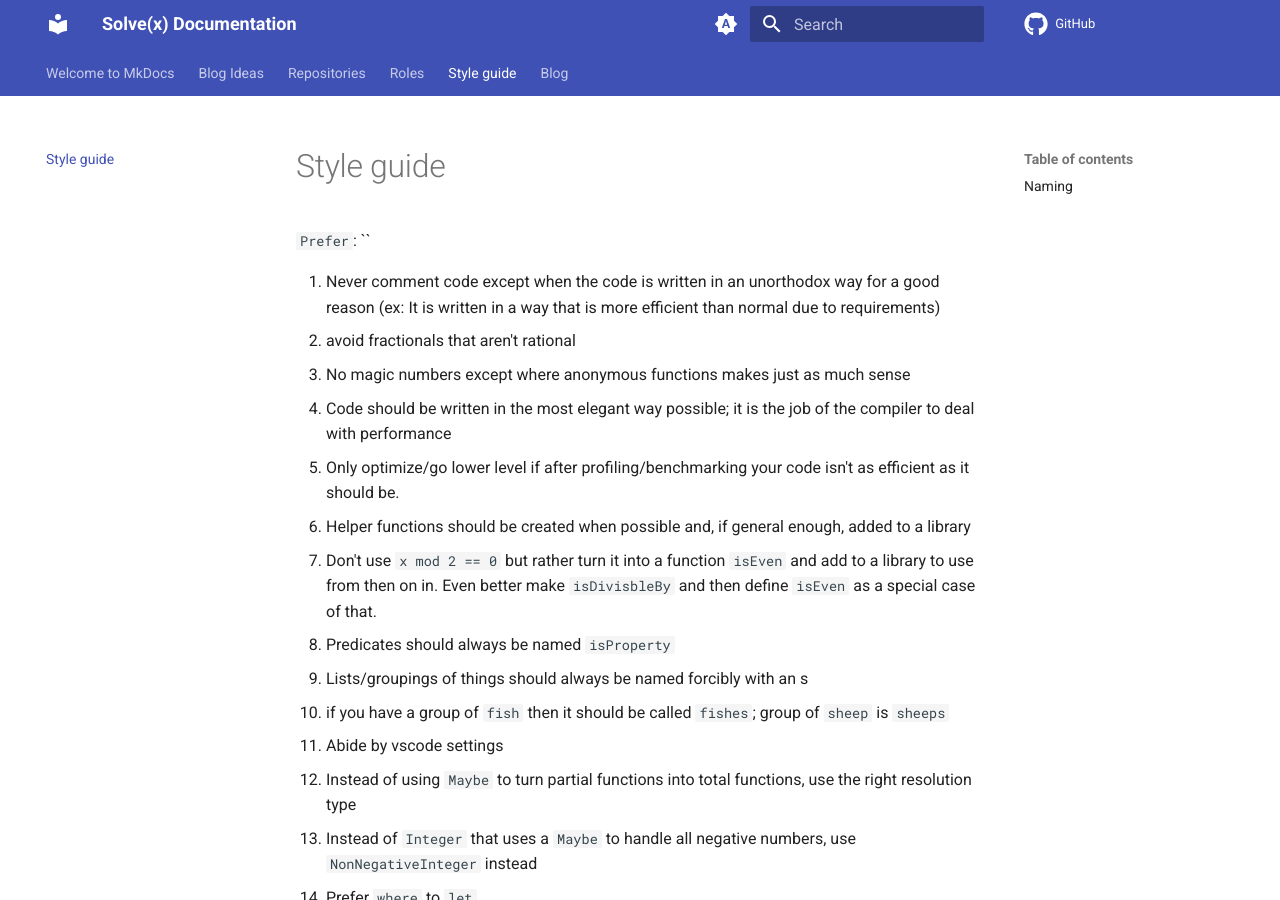
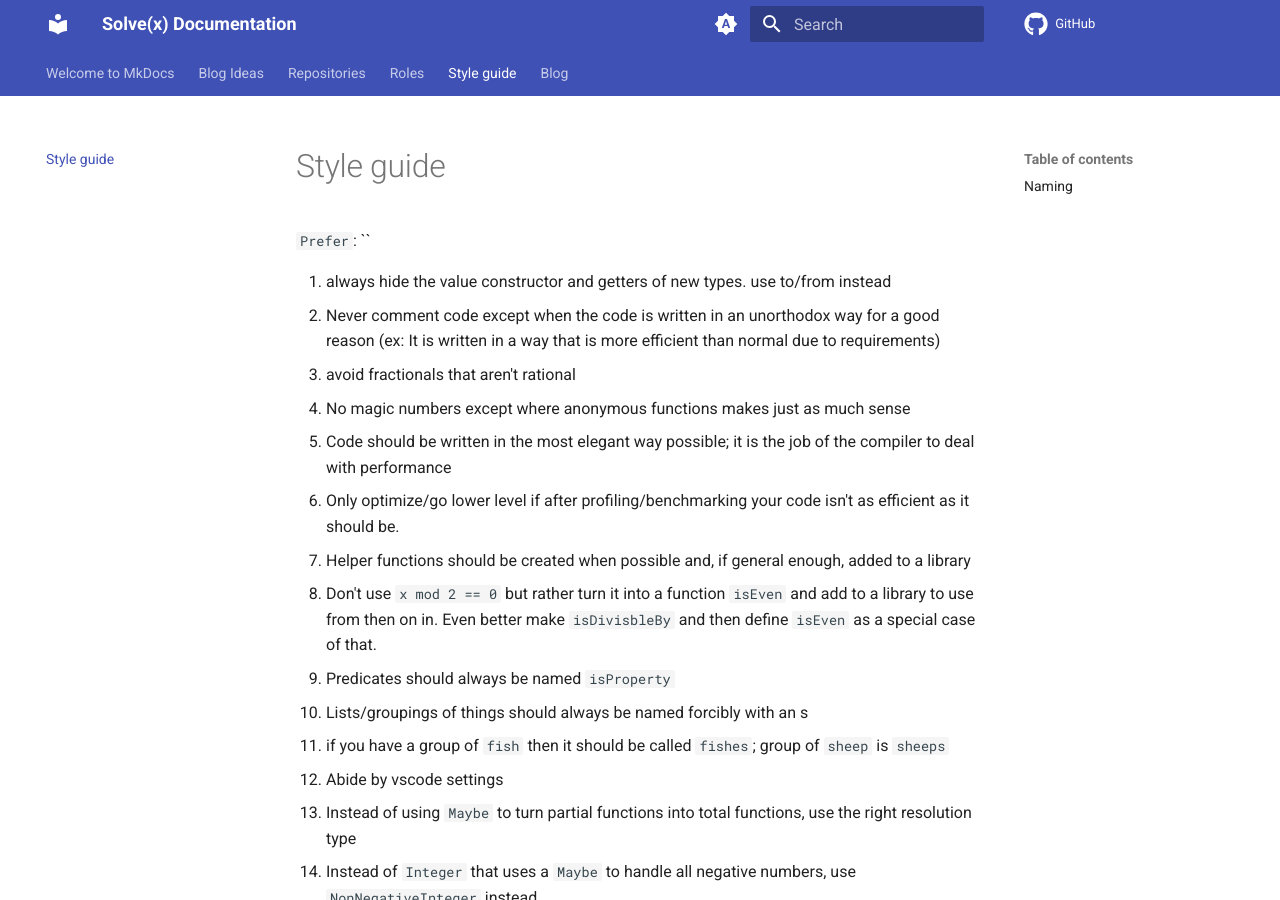
Before and after one commit to solvex-software/solvex-internal-documentation, an MkDocs documentation site: the page built from docs/style-guide.md, in a window 1280 px wide and 900 px high. Built offline with MkDocs 1.6.1 and Material for MkDocs 9.7.7, drawn with Linux system fonts in a browser that asks for light colours; comment, search, counter and statistics services are not loaded.

Commit message:
Update style-guide.md

```diff
--- a/docs/style-guide.md
+++ b/docs/style-guide.md
@@ -1,6 +1,7 @@
 `Prefer`:
 ``
 
+1. always hide the value constructor and getters of new types. use to/from instead
 1. Never comment code except when the code is written in an unorthodox way for a good reason (ex: It is written in a way that is more efficient than normal due to requirements)
 1. avoid fractionals that aren't rational
 1. No magic numbers except where anonymous functions makes just as much sense
```
